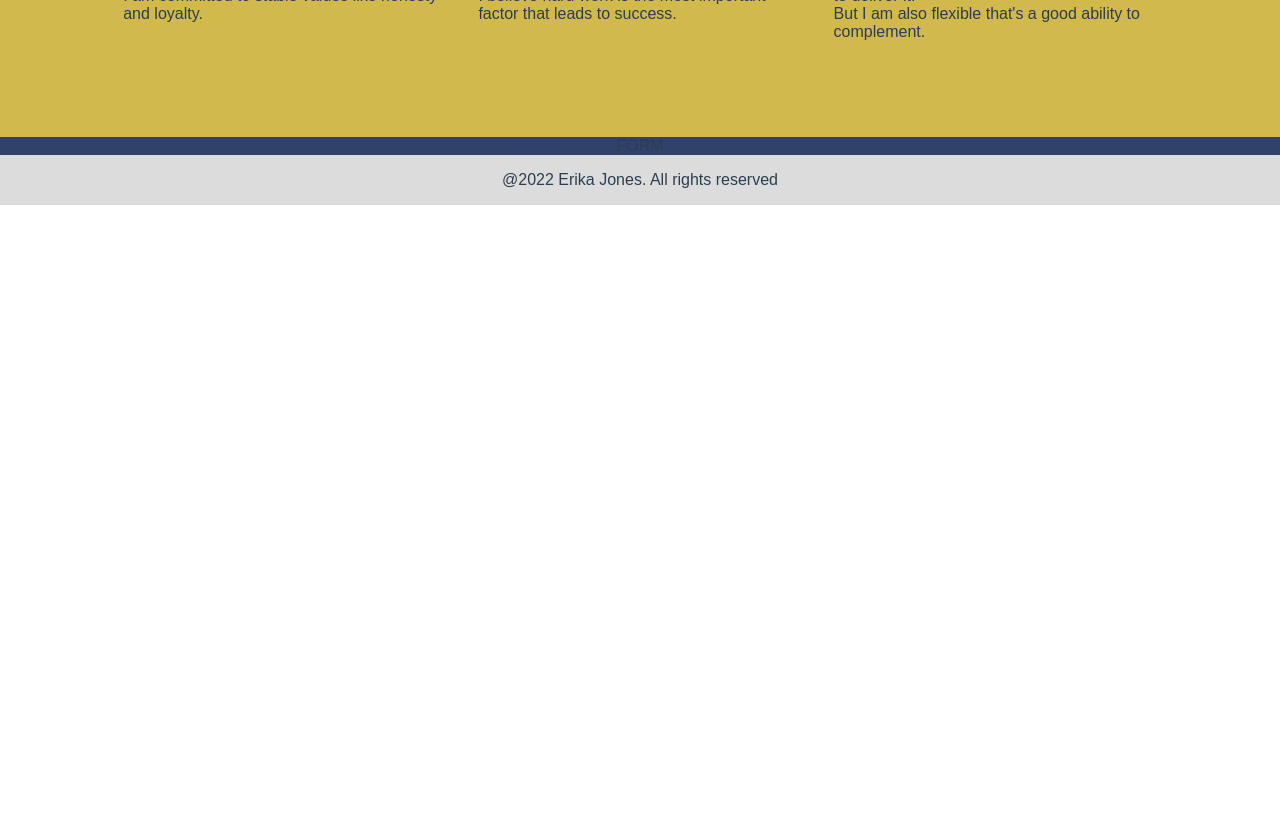
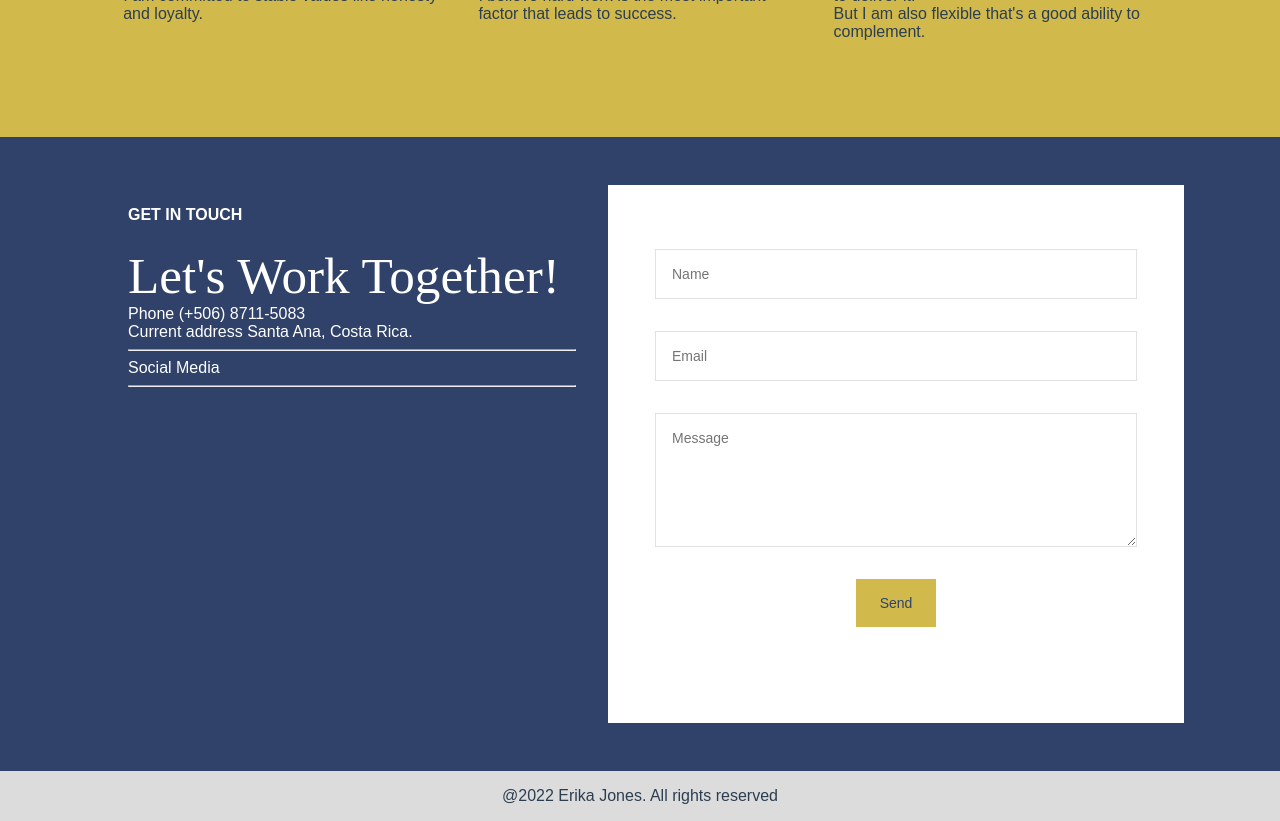
Before and after one commit to erikajns/portfolio, a Vue app: page /about-me in a window 1280 px wide. Shown: the part 1140-1961 px from the top of the page. Before the commit the page ends 1345 px from the top, so only its background shows below. Built offline with nearby package versions, Linux system fonts and the light colour scheme; a web font is replaced by a local one.

Commit message:
About Me page changes

```diff
--- a/package.json
+++ b/package.json
@@ -11,6 +11,7 @@
   "dependencies": {
     "@egjs/vue-flicking": "^4.5.1",
     "@egjs/vue3-flicking": "^4.5.1",
+    "@emailjs/browser": "^3.7.0",
     "animate.css": "^4.1.1",
     "core-js": "^3.6.5",
     "vue": "^3.0.0",
--- /dev/null
+++ b/src/components/Contact_Form.vue
@@ -0,0 +1,64 @@
+<template>
+  <form ref="form" @submit.prevent="sendEmail">
+    <input type="text" name="user_name" placeholder="Name">
+    <input type="email" name="user_email" placeholder="Email">
+    <textarea name="message" placeholder="Message"></textarea>
+    <input type="submit" value="Send" class="submit-button">
+  </form>
+</template>
+
+<script>
+import emailjs from '@emailjs/browser';
+
+export default {
+  name: "contact-form",
+  methods: {
+    sendEmail() {
+      emailjs.sendForm('service_3kzy1ak', 'template_z3hc40s', this.$refs.form, 'Ob27sIJCG3grhjWXz')
+        .then((result) => {
+            console.log('SUCCESS!', result.text);
+        }, (error) => {
+            console.log('FAILED...', error.text);
+        });
+    }
+  }
+}
+</script>
+
+<style lang="scss" scoped>
+@import "./../variables.scss";
+
+form {
+    display: flex;
+    flex-direction: column;
+    padding: 4rem;
+    background-color: white;
+    color: $blue;
+    align-items: center;
+        width: calc(70vw/2);
+    input, textarea {
+        font-family: Muli, sans-serif;
+        outline: none;
+    margin: 0;
+    width: 100%;
+    font-size: 14px;
+    padding: 16px;
+margin-bottom: 2rem;
+border: 1px solid #e1e1e1;
+}
+
+textarea {
+    height: 100px;
+    font-family: Muli, sans-serif;
+}
+
+.submit-button {
+    outline: none;
+    width: 5rem;
+    background-color: $main-yellow;
+    color: $blue;
+    border: none;
+}
+}
+
+</style>
--- a/src/components/Home_Presentation.vue
+++ b/src/components/Home_Presentation.vue
@@ -61,6 +61,8 @@ import { setTimeout } from 'timers';
 </script>
 
 <style lang="scss" scoped>
+@import "./../variables.scss";
+
   h1 {
     font-size: 2rem;
     font-weight: 600;
@@ -73,16 +75,16 @@ import { setTimeout } from 'timers';
       display: inline-block;
       margin-left: 3px;
       width: 4px;
-      background-color: black;
+      background-color: $blue;
       animation: cursorBlink 1s infinite;
     }
     span.cursor.typing {
-      background-color: black;
+      background-color: $blue;
       animation: cursorBlink 1s infinite;
     }
   }
   @keyframes cursorBlink {
-    49% { background-color: black; }
+    49% { background-color: $blue; }
     50% { background-color: transparent; }
     99% { background-color: transparent; }
   }
--- a/src/views/About-Me.vue
+++ b/src/views/About-Me.vue
@@ -87,11 +87,33 @@
       </div>
     </div>
     </div>
-    <div class="about-me__contact-form">FORM</div>
+    <div class="about-me__contact-form">
+      <div class="contact-form__info">
+        <h4>GET IN TOUCH</h4>
+        <h2>Let's Work Together!</h2>
+        <div class="contact-form__info-contact">
+          <div>
+            Phone
+            (+506) 8711-5083
+          </div>
+          <div>
+            Current address
+            Santa Ana, Costa Rica.
+          </div>
+        </div>
+        <hr>
+        Social Media
+        <hr>
+      </div>
+      <contact-form></contact-form>
+    </div>
 </template>
 
 <script>
-export default {
+import ContactForm from "../components/Contact_Form.vue";
+
+export default
+  {
   name: "about-page",
   data() {
     return {
@@ -99,6 +121,7 @@ export default {
       myMail: 'erika.jns@hotmail.com',
     };
   },
+  components: { ContactForm },
 };
 </script>
 
@@ -129,6 +152,23 @@ export default {
 
   &__contact-form {
     background-color: $blue;
+    padding: 3rem;
+    text-align: left;
+    color: white;
+    display: flex;
+    flex-direction: column;
+    justify-content: center;
+
+    h2 {
+      font-size: 3.2rem;
+          margin: 0;
+          font-family: Bree Serif;
+          font-weight: 400;
+    }
+
+    .contact-form__info{
+      margin: 2rem 0;
+    }
   }
 
   &__philosophy{
@@ -230,6 +270,15 @@ export default {
 
   }
 
+  &__contact-form {
+    flex-direction: row;
+
+    .contact-form__info{
+      margin: 0 2rem;
+          width: calc(70vw/2);
+    }
+  }
+
   }
 }
 </style>
```
Also changed, not shown: 1 other file (tests, documents, lock files or other folders).
